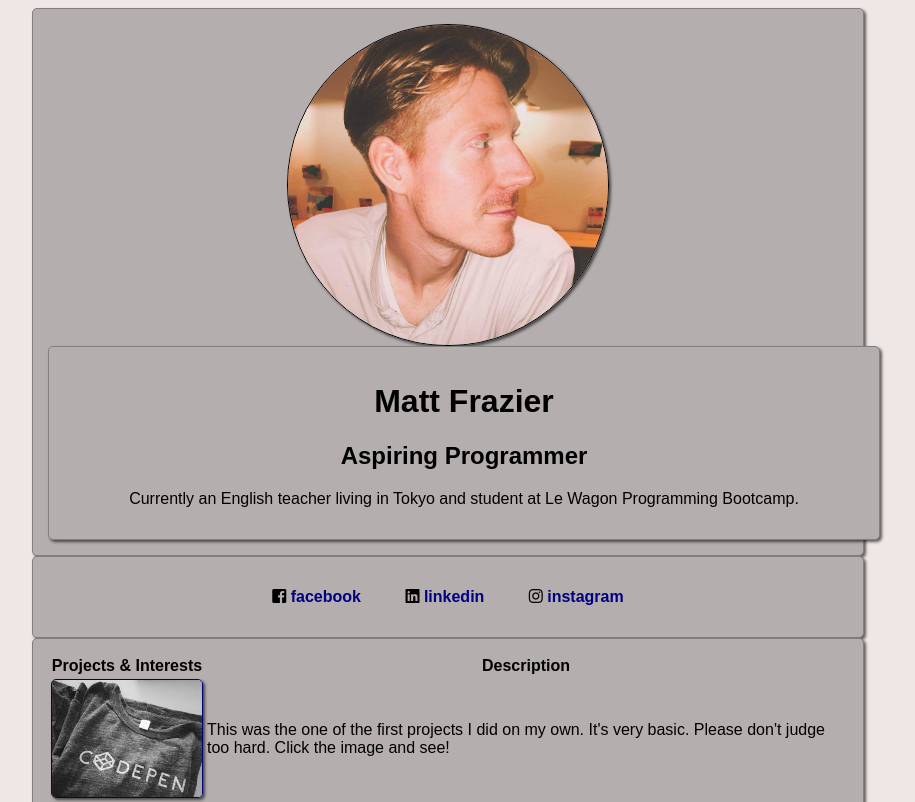
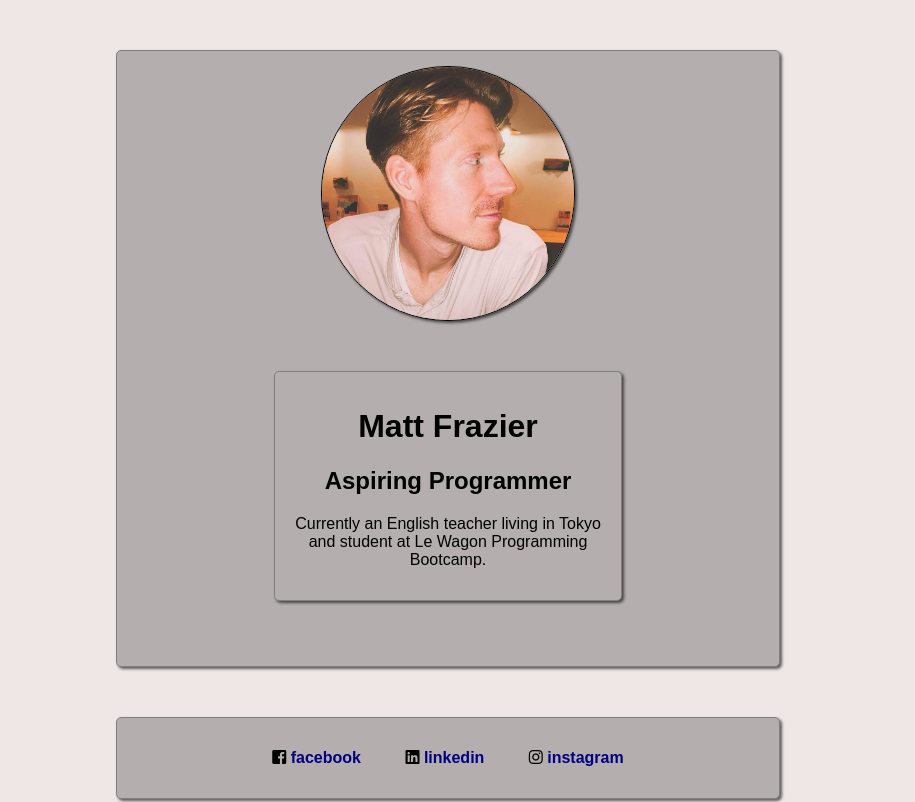
Before and after one commit to mattfraz38/profile, a plain HTML site: page index.html in a window 1280 px wide. Shown: the top 802 px of the page, without its empty margins (192-1107 px from the left). Drawn offline with Linux system fonts and the light colour scheme.

Commit message:
alter div width and center image and heading text

```diff
--- a/index.html
+++ b/index.html
@@ -11,7 +11,7 @@
 </head>
 
 <body>
-<div>
+<div class="text-center">
   <img src="images/Linkedin Profile Pic.jpg" id="logo" class="img-standard" alt="Image of Matt Frazier">
   <div class="text-center">
     <h1>Matt Frazier</h1>
--- a/style.css
+++ b/style.css
@@ -5,18 +5,35 @@ body {
 }
 
 div {
+    background-color: rgb(180, 175, 174);
+    box-shadow: rgba(0, 0, 0, 0.6) 2px 2px 3px;
+    width: 50%;
+    margin-left: auto;
+    margin-right: auto;
+    margin-top: 50px;
+    margin-bottom: 50px;
+    border-style: solid;
+    border-image: initial;
+    border-width: 1px;
+    border-radius: 5px;
+    border-color: grey;
+    padding: 15px;
+}
+
+
+/*div {
   border: solid;
   border-width: 1px;
   border-radius: 5px;
   border-color: grey;
   background-color: rgb(180, 175, 174);
-  box-shadow:2px 2px 3px black;
+  box-shadow:2px 2px 3px black;*/
   /*margin: 50px 450px 30px 450px;*/
-  width: 800px;
+/*  width: 800px;
   margin: auto;
   box-shadow:2px 2px 3px rgba(0, 0, 0, .6);
   padding: 15px;
-}
+}*/
 
 a {
   text-decoration: none;
```
